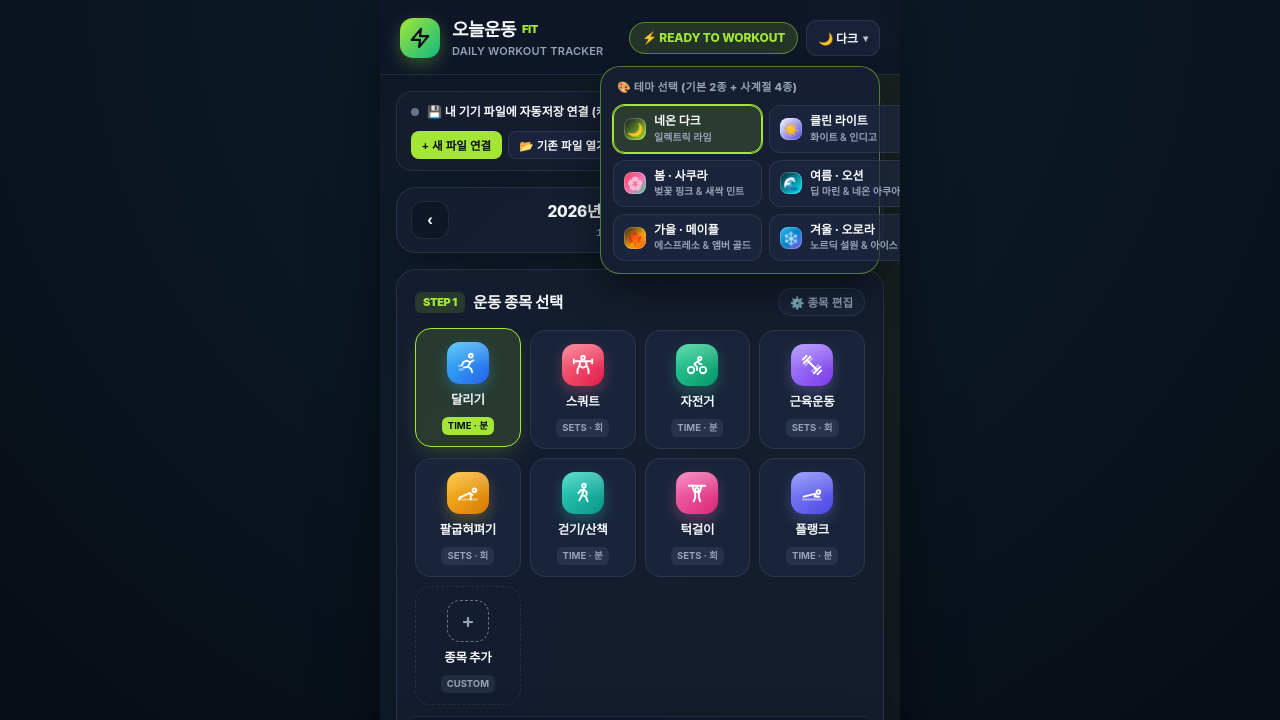
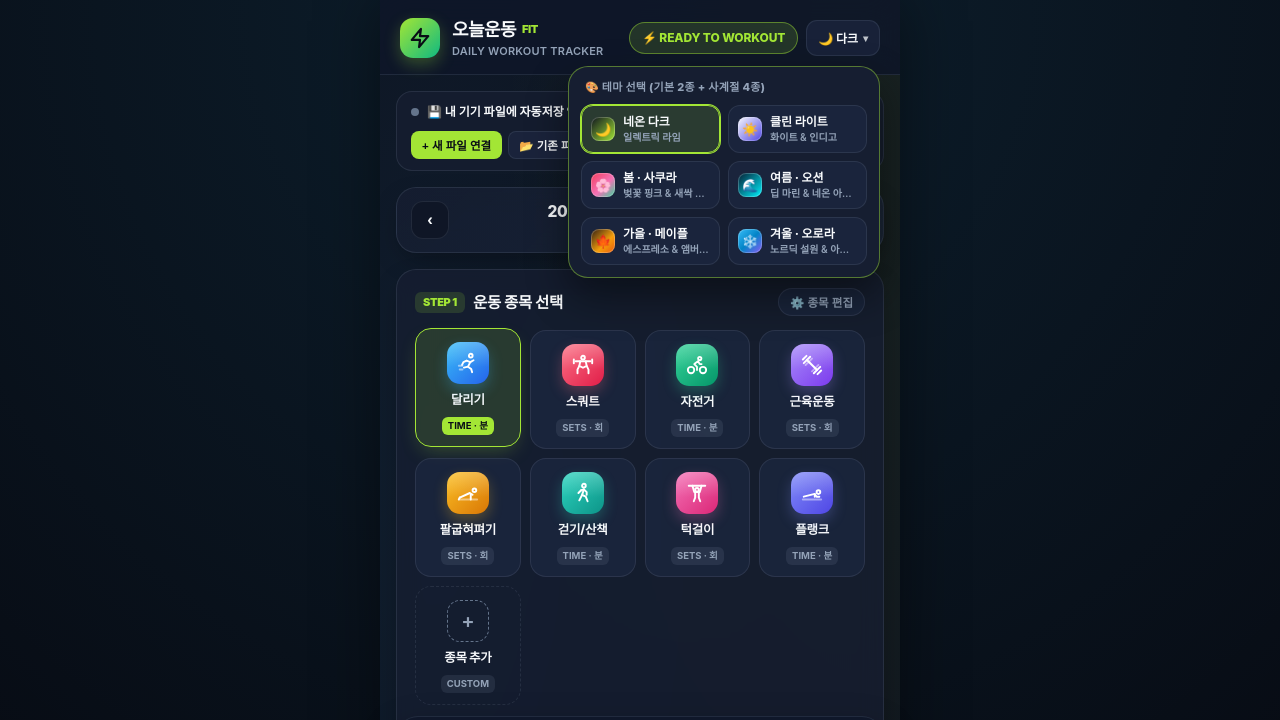
Before and after one commit to hikawork/workout-log, a plain HTML site: page index.html in a window 1280 px wide. Both pictures are taken after a click on the button "테마 선택 (다크/라이트/봄/여름/가을/겨울)". Shown: the top 720 px of the page. Drawn offline with Linux system fonts and the light colour scheme; a web font is replaced by a local one.

Commit message:
fix: constrain theme picker grid columns to prevent button overflow

```diff
--- a/css/styles.css
+++ b/css/styles.css
@@ -361,7 +361,7 @@ body {
   position: absolute;
   top: calc(100% + 10px);
   right: 0;
-  width: 280px;
+  width: min(312px, calc(100vw - 24px));
   background: var(--bg-card-solid);
   border: 1px solid var(--border-highlight);
   border-radius: var(--radius-lg);
@@ -371,6 +371,7 @@ body {
   display: none;
   flex-direction: column;
   gap: 8px;
+  box-sizing: border-box;
   animation: slideUpFade 0.18s cubic-bezier(0.16, 1, 0.3, 1);
 }
 
@@ -391,15 +392,19 @@ body {
 
 .theme-picker-grid {
   display: grid;
-  grid-template-columns: repeat(2, 1fr);
-  gap: 7px;
+  grid-template-columns: repeat(2, minmax(0, 1fr));
+  gap: 8px;
+  width: 100%;
 }
 
 .theme-option-btn {
   display: flex;
   align-items: center;
   gap: 8px;
-  padding: 8px 10px;
+  width: 100%;
+  min-width: 0;
+  overflow: hidden;
+  padding: 8px 9px;
   border-radius: 12px;
   border: 1px solid var(--border-color);
   background: var(--bg-subtle);
@@ -407,6 +412,7 @@ body {
   cursor: pointer;
   text-align: left;
   font-family: inherit;
+  box-sizing: border-box;
   transition: all 0.15s ease;
 }
 
@@ -422,8 +428,8 @@ body {
 }
 
 .theme-swatch-dot {
-  width: 22px;
-  height: 22px;
+  width: 24px;
+  height: 24px;
   border-radius: 8px;
   flex-shrink: 0;
   display: flex;
@@ -436,13 +442,18 @@ body {
 .theme-opt-texts {
   display: flex;
   flex-direction: column;
+  flex: 1;
   min-width: 0;
+  overflow: hidden;
 }
 
 .theme-opt-name {
   font-size: 12px;
   font-weight: 800;
-  line-height: 1.2;
+  line-height: 1.25;
+  white-space: nowrap;
+  overflow: hidden;
+  text-overflow: ellipsis;
 }
 
 .theme-opt-desc {
--- a/index.html
+++ b/index.html
@@ -12,7 +12,7 @@
     />
     <link rel="apple-touch-icon" href="./favicon.svg" />
     <link rel="manifest" href="./manifest.json" />
-    <link rel="stylesheet" href="./css/styles.css?v=20261111_5" />
+    <link rel="stylesheet" href="./css/styles.css?v=20261111_6" />
   </head>
   <body>
     <div class="app-shell">
@@ -260,10 +260,10 @@
     <div id="toast-msg" class="toast"></div>
 
     <!-- 모듈 스크립트 로드 -->
-    <script src="./js/icons.js?v=20261111_5"></script>
-    <script src="./js/models.js?v=20261111_5"></script>
-    <script src="./js/repository.js?v=20261111_5"></script>
-    <script src="./js/stats.js?v=20261111_5"></script>
-    <script src="./js/app.js?v=20261111_5"></script>
+    <script src="./js/icons.js?v=20261111_6"></script>
+    <script src="./js/models.js?v=20261111_6"></script>
+    <script src="./js/repository.js?v=20261111_6"></script>
+    <script src="./js/stats.js?v=20261111_6"></script>
+    <script src="./js/app.js?v=20261111_6"></script>
   </body>
 </html>
```
